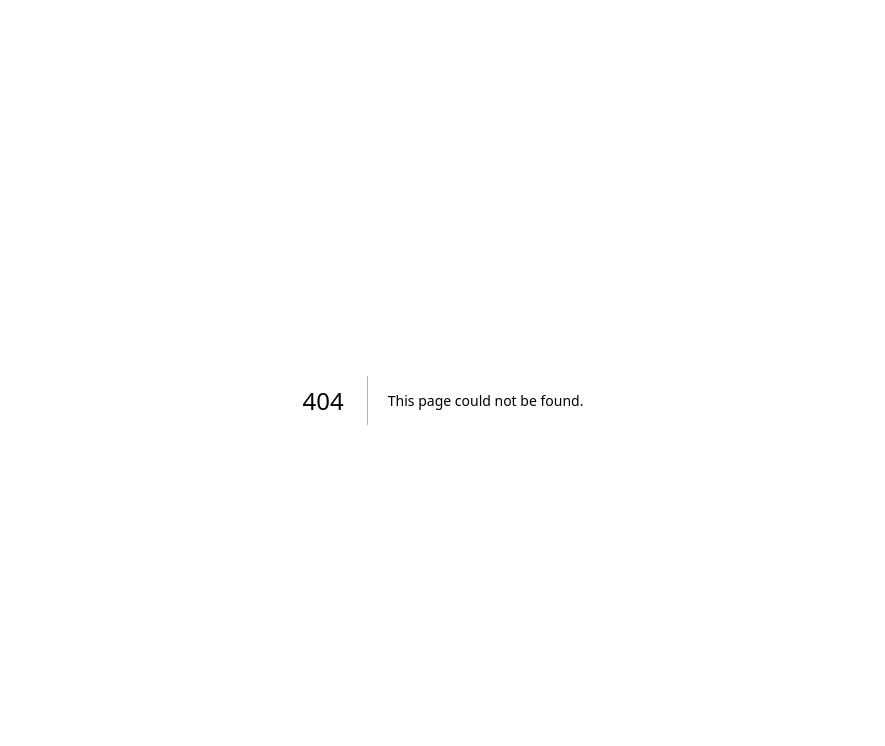
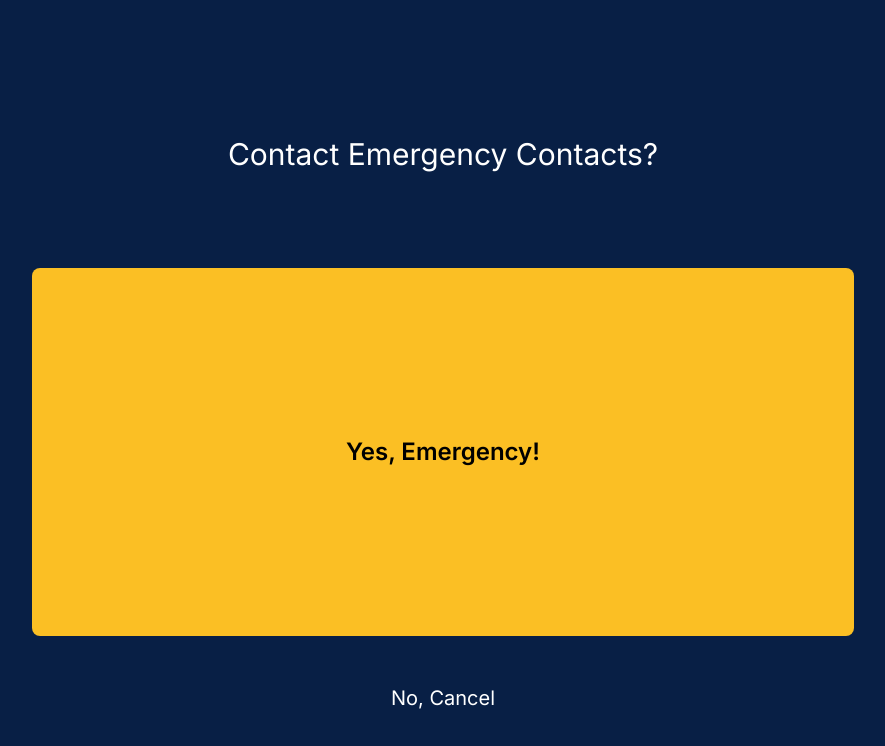
Before and after one commit to alexandrialin/bear-watch, a Next.js app in the folder react/: page /emergency in a window 1280 px wide. Before the commit this address had no page. Shown: the top 746 px of the page, without its empty margins (197-1082 px from the left). Built offline with nearby package versions, Linux system fonts and the light colour scheme.

Commit message:
emergency page

```diff
--- /dev/null
+++ b/react/src/app/emergency/page.js
@@ -0,0 +1,91 @@
+"use client";
+
+import { useEffect, useState } from "react";
+import { useRouter } from "next/navigation";
+
+// generate an enum for status
+const Status = Object.freeze({
+  CONFIRMATION: "confirmation",
+  IN_EMERGENCY: "in_emergency",
+  FINISHED: "finished",
+});
+
+export default function Page() {
+  const [status, setStatus] = useState(Status.CONFIRMATION);
+  const [time, setTime] = useState(6);
+  const router = useRouter();
+
+  const startEmergency = () => {
+    setStatus(Status.IN_EMERGENCY);
+  };
+
+  useEffect(() => {
+    if (status != Status.IN_EMERGENCY) return;
+
+    if (time == 0) {
+      setStatus(Status.FINISHED);
+      return;
+    }
+
+    const intervalId = setTimeout(() => {
+      setTime(time - 1);
+    }, 1000);
+
+    // clear interval on re-render to avoid memory leaks
+    return () => clearInterval(intervalId);
+    // add timeLeft as a dependency to re-rerun the effect
+    // when we update it
+  }, [time, status]);
+
+  if (status == Status.CONFIRMATION) {
+    return (
+      <div
+        className="flex flex-col items-center px-6 pt-10 pb-6 mx-auto w-full"
+        style={{ backgroundColor: "#081F45", height: "100vh" }}
+      >
+        <div className="text-white text-center text-3xl my-24">
+          Contact Emergency Contacts?
+        </div>
+        <div
+          className="flex items-center justify-center bg-amber-400 w-2/3 h-1/2 rounded-lg"
+          onClick={() => startEmergency()}
+        >
+          <div className="font-semibold text-2xl"> Yes, Emergency!</div>
+        </div>
+
+        <div
+          className="text-white text-center text-xl my-12"
+          onClick={() => router.back()}
+        >
+          No, Cancel
+        </div>
+      </div>
+    );
+  } else if (status == Status.IN_EMERGENCY) {
+    return (
+      <div className="flex flex-col justify-around content-center h-screen w-screen bg-red-700">
+        <div className="text-white text-center text-2xl my-24 mx-10">
+          Contacting Emergency Contacts In
+        </div>
+        <div className="text-white text-center text-8xl my-24">{time}</div>
+        <div
+          className="text-white text-center text-2xl my-24"
+          onClick={() => router.back()}
+        >
+          No, take me back
+        </div>
+      </div>
+    );
+  } else if (status == Status.FINISHED) {
+    return (
+      <div
+        className="flex flex-col justify-around content-center h-screen w-screen bg-red-700"
+        style={{ backgroundColor: "#081F45" }}
+      >
+        <div className="text-white text-center text-2xl my-24 mx-10">
+          Emergency Contacts Alerted
+        </div>
+      </div>
+    );
+  }
+}
```
Also changed, not shown: 2 other files (tests, documents, lock files or other folders).
